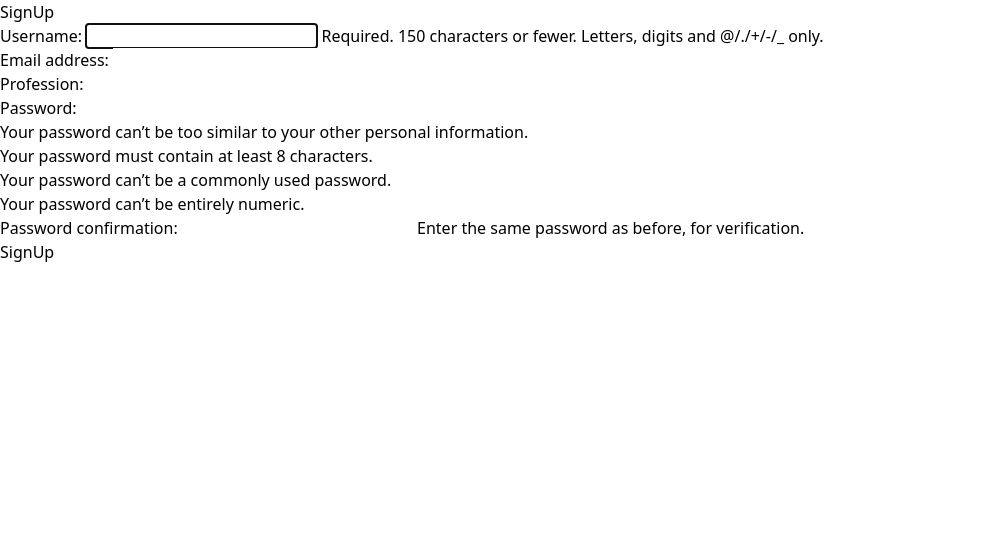
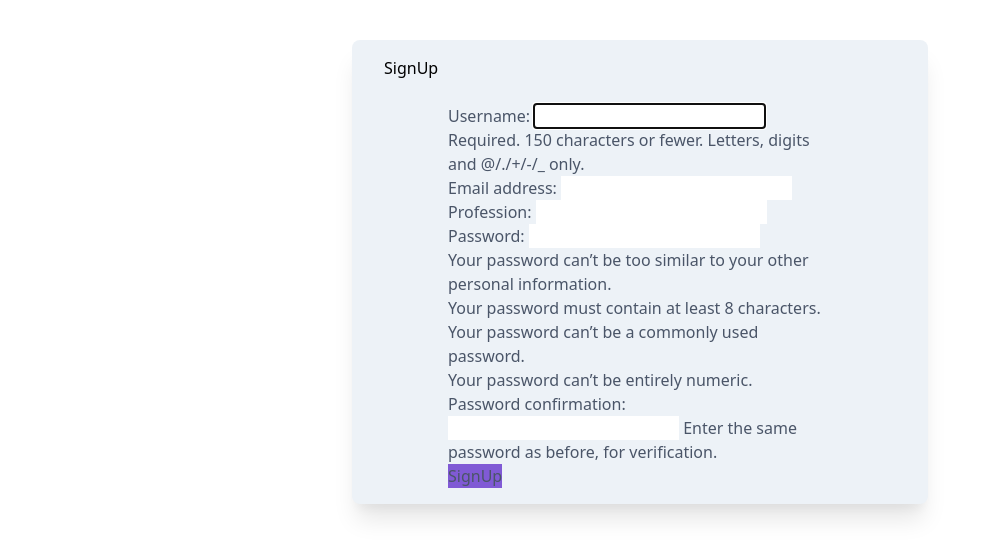
Before and after one commit to Jordan-Rob/django-todoV2, a Django app: page /users/signup/ in a window 1280 px wide. Shown: the part 70-628 px from the top of the page, without its empty margins (0-991 px from the left). Run offline with Django 3.2, Linux system fonts and the light colour scheme; style sheets or scripts are compiled from the project's sources.

Commit message:
added signup styling

```diff
--- a/templates/signup.html
+++ b/templates/signup.html
@@ -1,10 +1,13 @@
 {% extends 'base.html' %} {% block content %}
 
-<div style="margin:auto;">
-  <h1>SignUp</h1>
-  <form action="" method="post">
-    {% csrf_token %} {{ form.as_p }}
-    <button type="submit">SignUp</button>
-  </form>
+<div class=" max-w-xl mx-auto my-10 bg-gray-200 py-4 px-8
+font-sans rounded-lg shadow-xl" >
+  <div class=" items-center">
+    <h1>SignUp</h1>
+    <form  class=" w-34 pt-6 px-16 text-gray-700" action="" method="post">
+      {% csrf_token %} {{ form.as_p }}
+      <button class=" bg-purple-600" type="submit">SignUp</button>
+    </form>
+  </div>
 </div>
 {% endblock %}
```
Also changed, not shown: todoII/settings.py (+8 -0 lines).
